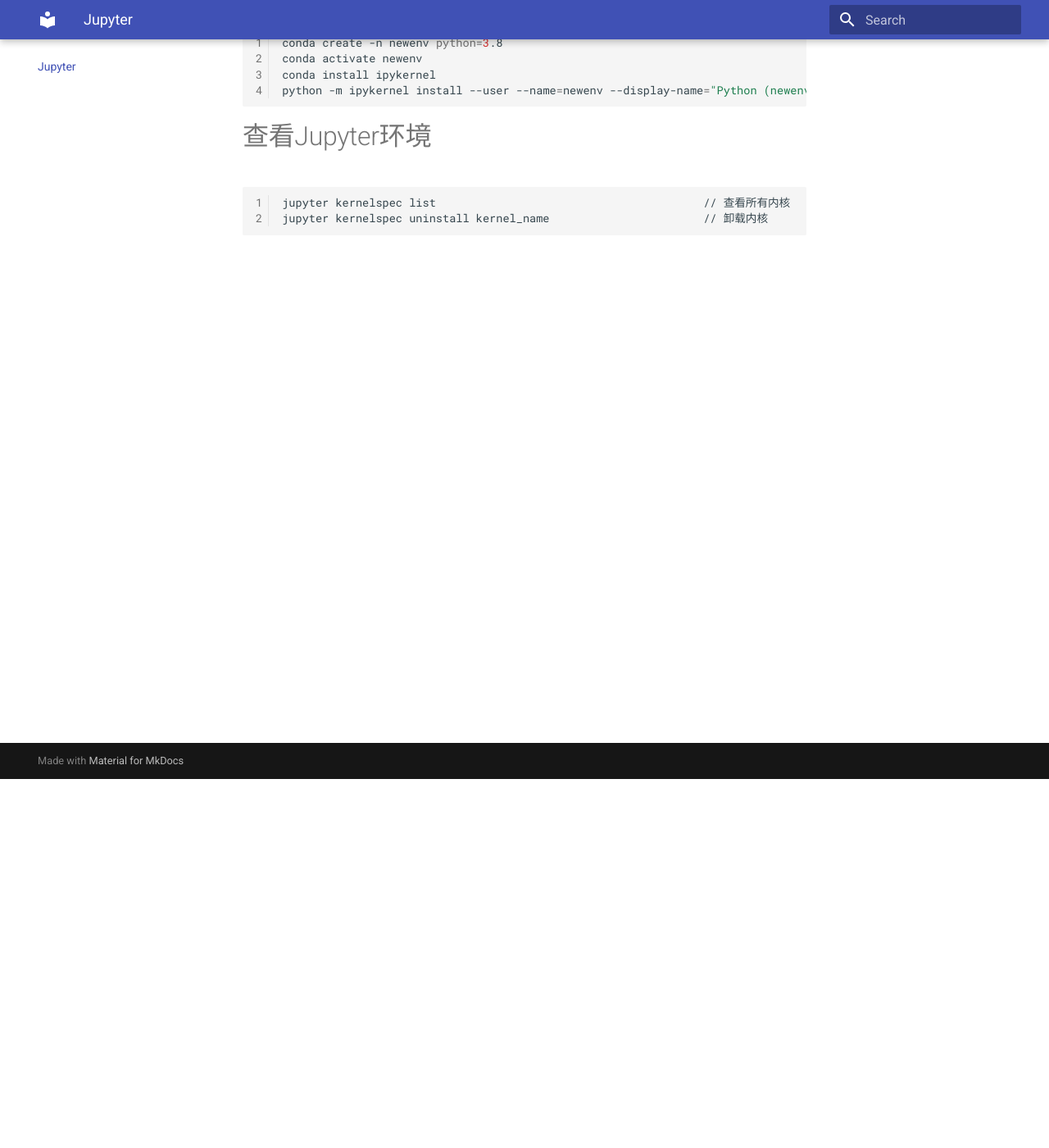
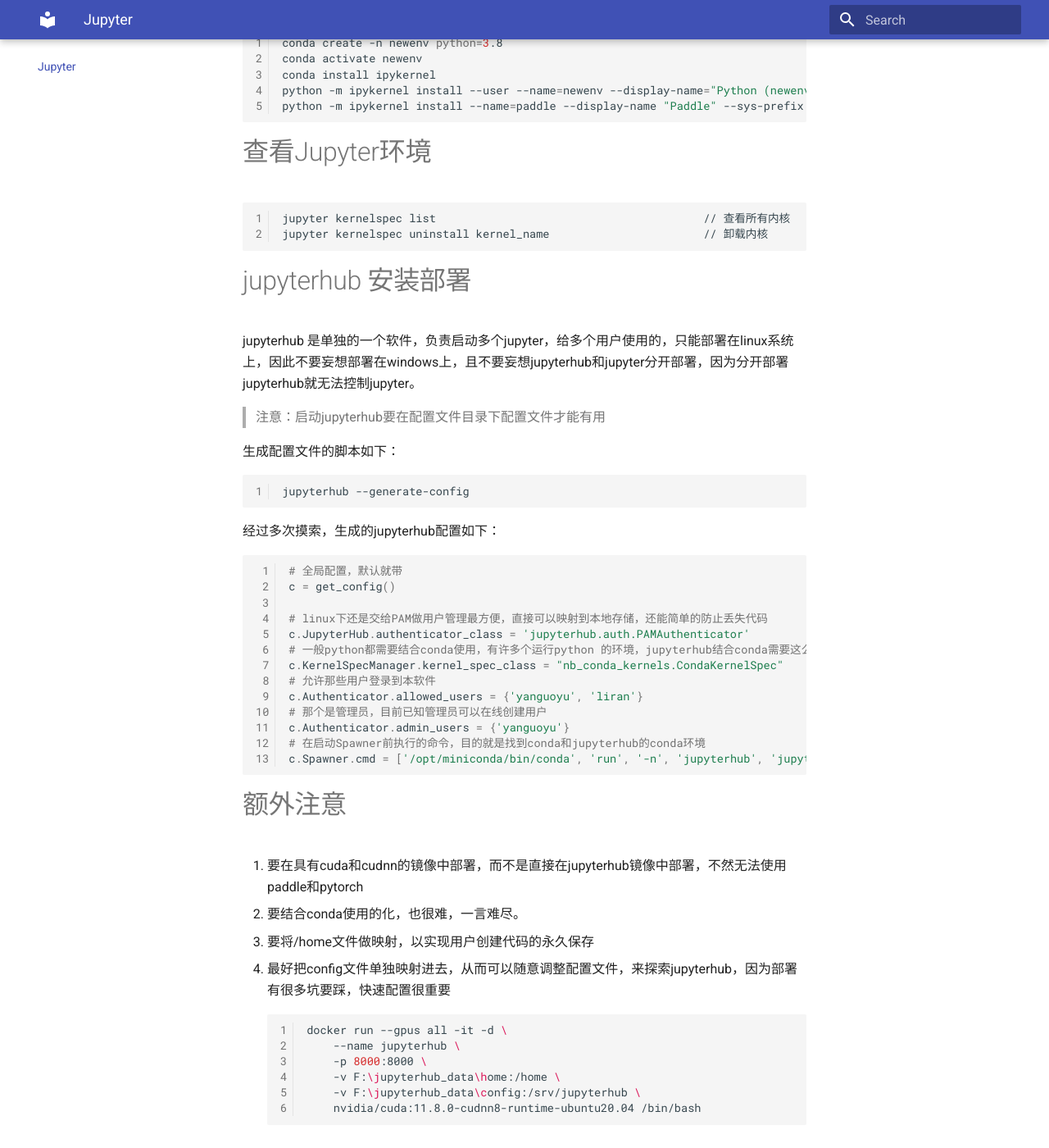
Before and after one commit to yangouyu/notes, an MkDocs documentation site: the page built from docs/项目部署/Jupyter.md, in a window 1280 px wide and 1400 px high, scrolled down 450 px. Shown: the whole window at 82% size. Built offline with MkDocs 1.6.1 and Material for MkDocs 9.7.7, drawn with Linux system fonts in a browser that asks for light colours; some of the changed text lies outside the part shown.

Commit message:
feat(jupyterhub)：完善jupyterhub结合jupyter、docker、conda、cuda、cudnn的部署

````diff
--- a/docs/项目部署/Jupyter.md
+++ b/docs/项目部署/Jupyter.md
@@ -5,7 +5,7 @@ conda create -n jupyter python=3.8                            // 创建环境
 conda activate jupyter                                        // 激活新环境
 conda install notebook                                        // 安装jupyter
 conda install -c conda-forge jupyter_contrib_nbextensions     // 安装插件，失败用pip
-jupyter notebook --notebook-dir=/path/to/your/directory       // 启动jupyter
+jupyter notebook --notebook-dir=F:\home                       // 启动jupyter
 ```
 # 给Jupyter创建新环境
 ```bash
@@ -13,6 +13,7 @@ conda create -n newenv python=3.8
 conda activate newenv                                                                           // 进入新环境
 conda install ipykernel                                                                         // 安装内核
 python -m ipykernel install --user --name=newenv --display-name="Python (newenv)"
+python -m ipykernel install --name=paddle --display-name "Paddle" --sys-prefix                  // 这个才是全局的
 ```
 
 # 查看Jupyter环境
@@ -20,3 +21,45 @@ python -m ipykernel install --user --name=newenv --display-name="Python (newenv)
 jupyter kernelspec list                                        // 查看所有内核
 jupyter kernelspec uninstall kernel_name                       // 卸载内核
 ```
+
+# jupyterhub 安装部署
+jupyterhub 是单独的一个软件，负责启动多个jupyter，给多个用户使用的，只能部署在linux系统上，因此不要妄想部署在windows上，且不要妄想jupyterhub和jupyter分开部署，因为分开部署jupyterhub就无法控制jupyter。
+> 注意：启动jupyterhub要在配置文件目录下配置文件才能有用
+
+生成配置文件的脚本如下：
+
+```bash
+jupyterhub --generate-config
+```
+
+经过多次摸索，生成的jupyterhub配置如下：
+```python
+# 全局配置，默认就带
+c = get_config()
+
+# linux下还是交给PAM做用户管理最方便，直接可以映射到本地存储，还能简单的防止丢失代码
+c.JupyterHub.authenticator_class = 'jupyterhub.auth.PAMAuthenticator'
+# 一般python都需要结合conda使用，有许多个运行python 的环境，jupyterhub结合conda需要这么配置
+c.KernelSpecManager.kernel_spec_class = "nb_conda_kernels.CondaKernelSpec"
+# 允许那些用户登录到本软件
+c.Authenticator.allowed_users = {'yanguoyu', 'liran'}
+# 那个是管理员，目前已知管理员可以在线创建用户
+c.Authenticator.admin_users = {'yanguoyu'}
+# 在启动Spawner前执行的命令，目的就是找到conda和jupyterhub的conda环境
+c.Spawner.cmd = ['/opt/miniconda/bin/conda', 'run', '-n', 'jupyterhub', 'jupyter-labhub']
+
+```
+
+# 额外注意
+1. 要在具有cuda和cudnn的镜像中部署，而不是直接在jupyterhub镜像中部署，不然无法使用paddle和pytorch
+2. 要结合conda使用的化，也很难，一言难尽。
+3. 要将/home文件做映射，以实现用户创建代码的永久保存
+4. 最好把config文件单独映射进去，从而可以随意调整配置文件，来探索jupyterhub，因为部署有很多坑要踩，快速配置很重要
+```bash
+docker run --gpus all -it -d \
+    --name jupyterhub \
+    -p 8000:8000 \
+    -v F:\jupyterhub_data\home:/home \
+    -v F:\jupyterhub_data\config:/srv/jupyterhub \
+    nvidia/cuda:11.8.0-cudnn8-runtime-ubuntu20.04 /bin/bash
+```
````
